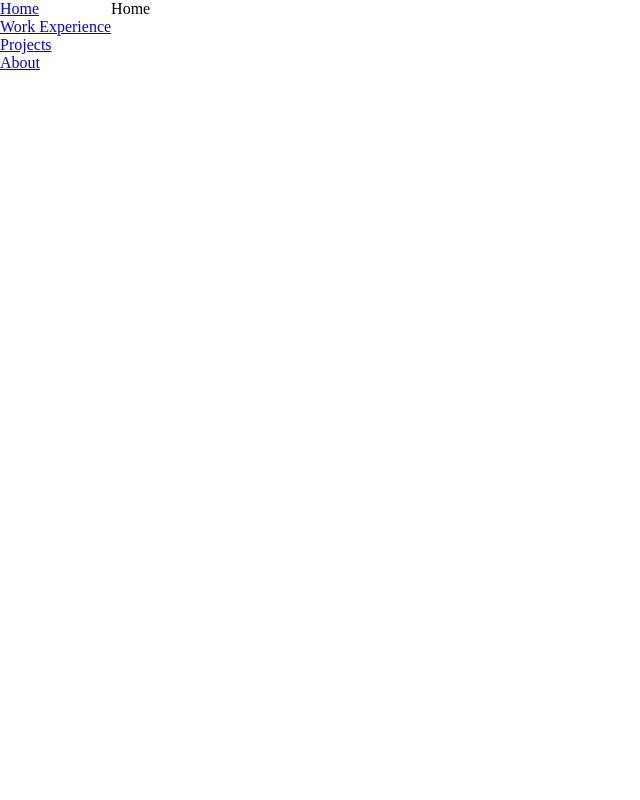
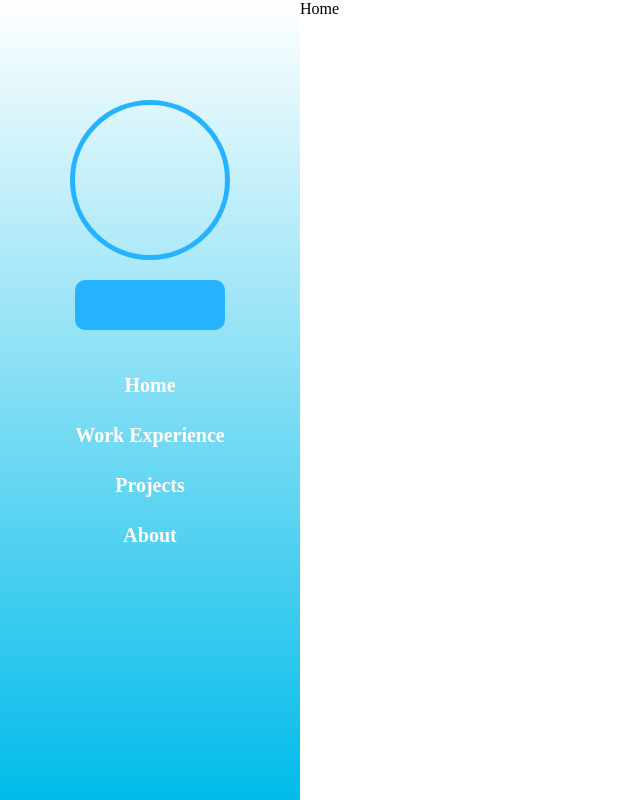
Before and after one commit to ravi-p-k-1/ravi-p-k-1.github.io, a React (Create React App) app: page / in a window 1280 px wide. Shown: the whole page, without its empty margins (0-640 px from the left). Built offline with nearby package versions, Linux system fonts and the light colour scheme.

Commit message:
intial sidebar setup

```diff
--- /dev/null
+++ b/src/assets/styles/components.css
@@ -0,0 +1,28 @@
+/* Sidebar List Item CSS */
+
+.sidebar-list-item {
+    display: flex;
+    align-items: center;
+    justify-content: center;
+    height: 50px;
+    width: 100%;
+    border-radius: 10px;
+}
+
+.sidebar-list-item:hover {
+    background-color: #ffffff27;
+    box-shadow: inset 0 0 0 2px #ffffff;
+    transition: all 0.3s ease;
+}
+
+.sidebar-list-item-link {
+    text-decoration: none;
+    color: #ffffff;
+    font-size: 20px;
+    font-weight: 700;
+    width: 100%;
+    height: 100%;
+    display: flex;
+    align-items: center;
+    justify-content: center;
+}
--- /dev/null
+++ b/src/assets/styles/sidebar.css
@@ -0,0 +1,33 @@
+.sidebar {
+    display: flex;
+    flex-direction: column;
+    align-items: center;
+    justify-content: start;
+    width: 300px;
+    background: linear-gradient(0deg, #00bbea 0%, #ffffff 100%);
+    padding: 100px 0px 0px 0px;
+}
+
+.profile-image {
+    width: 150px;
+    height: 150px;
+    border-radius: 100%;
+    border: 5px solid #25b3ff;
+}
+
+.contact {
+    width: 150px;
+    height: 50px;
+    margin-top: 20px;
+    background-color: #25b3ff;
+    border-radius: 10px;
+}
+
+.sidebar-list {
+    width: 200px;
+    display: flex;
+    flex-direction: column;
+    align-items: start;
+    justify-content: start;
+    margin-top: 30px;
+}
--- a/src/components/SidebarListItem.jsx
+++ b/src/components/SidebarListItem.jsx
@@ -1,10 +1,11 @@
 import React from 'react'
 import { Link } from 'react-router-dom'
+import '../assets/styles/components.css'
 
 export default function SidebarListItem({ itemName, itemLink }) {
   return (
     <div className='sidebar-list-item'>
-        <Link to={itemLink}>{itemName}</Link>
+        <Link className='sidebar-list-item-link' to={itemLink}>{itemName}</Link>
     </div>
   )
 }
--- a/src/layout/Sidebar.jsx
+++ b/src/layout/Sidebar.jsx
@@ -1,10 +1,13 @@
 import React from 'react'
 import SidebarListItem from '../components/SidebarListItem'
+import '../assets/styles/sidebar.css'
 
 export default function Sidebar() {
   return (
     <div className='sidebar'>
-      <div className='profile-image'></div>
+      <div className='profile-image'>
+
+      </div>
       <div className='contact'></div>
       <div className='sidebar-list'>
         {/* Home -> summary, skill, reviews */}
```
